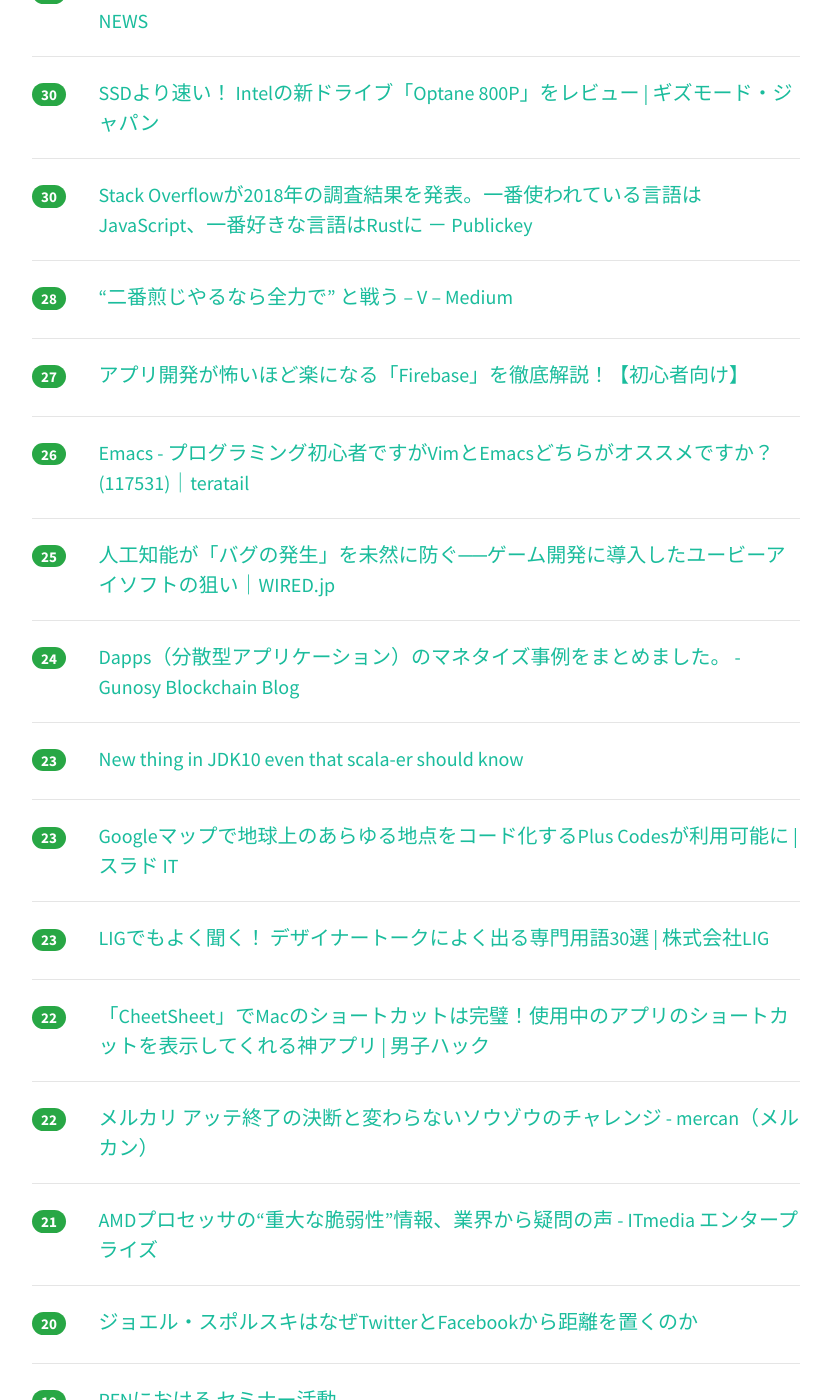
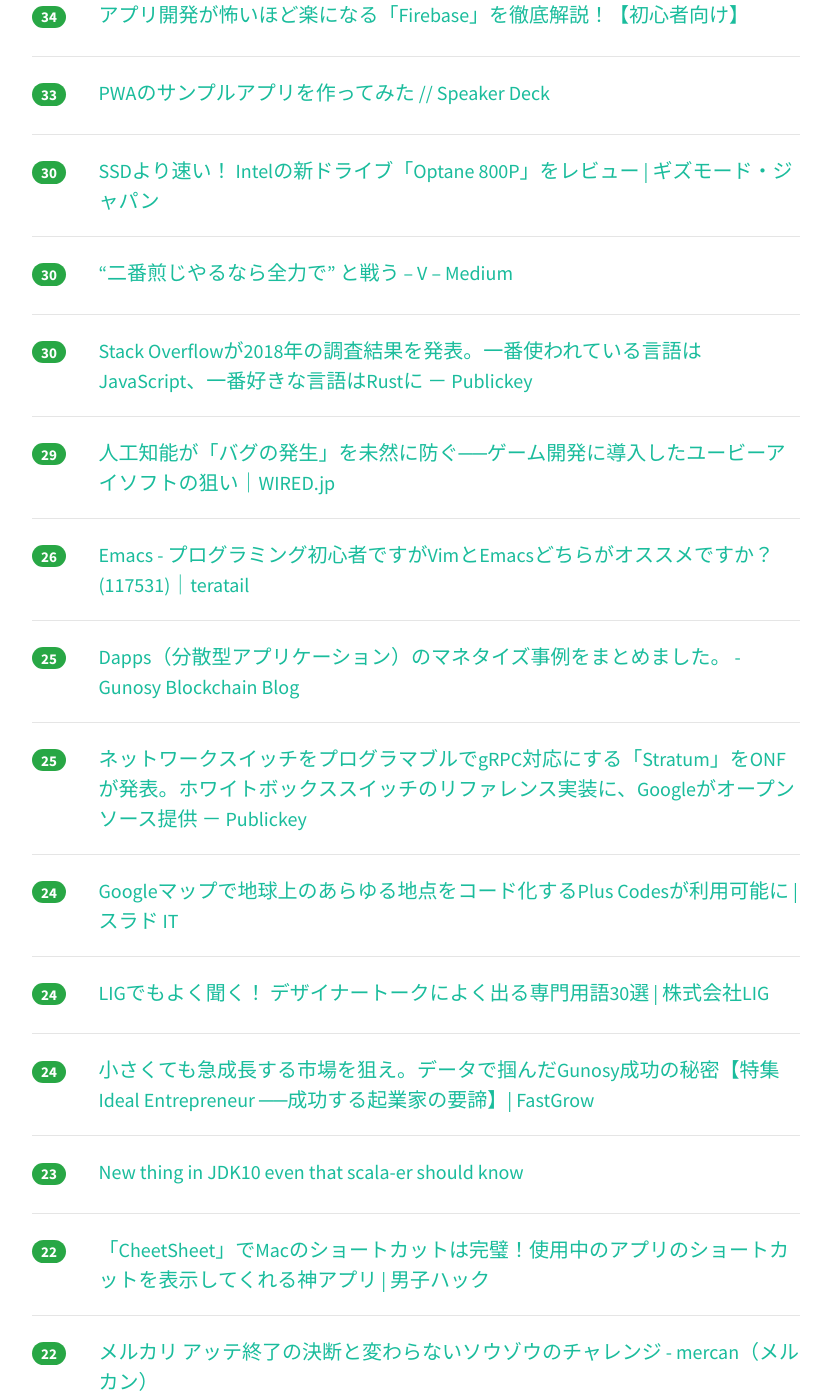
Before and after one commit to yatta47/hatena-matome-site, a Jekyll site: the page built from _posts/2018-03-19-hatena.md, in a window 1280 px wide and 1400 px high, scrolled down 2660 px. Shown: the whole window, without its empty margins (224-1053 px from the left). Built offline with Jekyll 4.4.1, drawn with Linux system fonts in a browser that asks for light colours; nearby versions of some CDN libraries; some of the changed text lies outside the part shown.

Commit message:
Updated 2018-03-19

```diff
--- a/_posts/2018-03-19-hatena.md
+++ b/_posts/2018-03-19-hatena.md
@@ -1,13 +1,13 @@
 ---
 layout: post
 title:  "2018-03-19 はてぶIT"
-date:   2018-03-19 18:03:12
+date:   2018-03-19 19:03:08
 tags: [it-hotentry]
 ---
-47 件のデータあり
+50 件のデータあり
 
 <hr><div class="row">
-<div class="col-1"><span class="badge badge-pill badge-success h2">486</span></div>
+<div class="col-1"><span class="badge badge-pill badge-success h2">500</span></div>
 <div class="col-11"><a href='http://hagex.hatenadiary.jp/entry/2018/03/19/032731' target='_blank'>田端信太郎氏による「#ZOZOTOWN春の乞食祭り」が開催される - Hagex-day info</a></div>
 </div>
 <hr>
@@ -22,43 +22,48 @@ tags: [it-hotentry]
 </div>
 <hr>
 <div class="row">
-<div class="col-1"><span class="badge badge-pill badge-success h2">261</span></div>
+<div class="col-1"><span class="badge badge-pill badge-success h2">276</span></div>
 <div class="col-11"><a href='https://qiita.com/sugiyamath/items/69047b6667256034fa5e' target='_blank'>形態素解析ツールの比較 (NLP2018) - Qiita</a></div>
 </div>
 <hr>
 <div class="row">
-<div class="col-1"><span class="badge badge-pill badge-success h2">222</span></div>
+<div class="col-1"><span class="badge badge-pill badge-success h2">267</span></div>
+<div class="col-11"><a href='http://nein37.hatenablog.com/entry/2018/03/19/010720' target='_blank'>Android開発をする上で知っておいてほしいなと思うこと - こやまカニ大好き</a></div>
+</div>
+<hr>
+<div class="row">
+<div class="col-1"><span class="badge badge-pill badge-success h2">240</span></div>
 <div class="col-11"><a href='https://internet.watch.impress.co.jp/docs/column/shimizu/1110337.html' target='_blank'>「AI」すごいぜ！　メールから自動で請求書作成にノンプログラミングでチャレンジした話【イニシャルB】 - INTERNET Watch</a></div>
 </div>
 <hr>
 <div class="row">
-<div class="col-1"><span class="badge badge-pill badge-success h2">216</span></div>
-<div class="col-11"><a href='http://nein37.hatenablog.com/entry/2018/03/19/010720' target='_blank'>Android開発をする上で知っておいてほしいなと思うこと - こやまカニ大好き</a></div>
-</div>
-<hr>
-<div class="row">
-<div class="col-1"><span class="badge badge-pill badge-success h2">209</span></div>
+<div class="col-1"><span class="badge badge-pill badge-success h2">211</span></div>
 <div class="col-11"><a href='http://kabumatome.doorblog.jp/archives/65910918.html' target='_blank'>情報を最速で伝える岡三マン、政治的発言のノイズ増加が市場参加者に不評 : 市況かぶ全力２階建</a></div>
 </div>
 <hr>
 <div class="row">
-<div class="col-1"><span class="badge badge-pill badge-success h2">146</span></div>
+<div class="col-1"><span class="badge badge-pill badge-success h2">157</span></div>
 <div class="col-11"><a href='http://blog.rokuzeudon.com/entry/textlint-app-install' target='_blank'>ブログ投稿前の文章チェックに、無料のアプリtextlint-appが便利です - LOGzeudon</a></div>
 </div>
 <hr>
 <div class="row">
-<div class="col-1"><span class="badge badge-pill badge-success h2">83</span></div>
+<div class="col-1"><span class="badge badge-pill badge-success h2">132</span></div>
 <div class="col-11"><a href='https://note.mu/marketing/n/nd7f1c6292667' target='_blank'>女子高生が語る「LINEからインスタDM」に会話の途中で移動する理由。用途における「メッセージアプリの分散化」と受験期にスナチャがつかわれる話。｜アプリマーケティング研究所｜note</a></div>
 </div>
 <hr>
 <div class="row">
-<div class="col-1"><span class="badge badge-pill badge-success h2">70</span></div>
+<div class="col-1"><span class="badge badge-pill badge-success h2">84</span></div>
 <div class="col-11"><a href='https://coliss.com/articles/build-websites/operation/css/css-quirks-oddities-and-advanced-tips.html' target='_blank'>CSSの作業効率がアップする、少し高度な使い方のまとめ | コリス</a></div>
 </div>
 <hr>
 <div class="row">
-<div class="col-1"><span class="badge badge-pill badge-success h2">60</span></div>
+<div class="col-1"><span class="badge badge-pill badge-success h2">62</span></div>
 <div class="col-11"><a href='https://www.codexa.net/machine-learning-books/' target='_blank'>【保存版】エンジニアが機械学習を学ぶために読むべき厳選書籍3冊【機械学習 入門書】</a></div>
+</div>
+<hr>
+<div class="row">
+<div class="col-1"><span class="badge badge-pill badge-success h2">59</span></div>
+<div class="col-11"><a href='http://www.itmedia.co.jp/news/articles/1803/19/news056.html' target='_blank'>東大松尾研、データサイエンティスト育成講座の演習を無料公開 - ITmedia NEWS</a></div>
 </div>
 <hr>
 <div class="row">
@@ -67,23 +72,23 @@ tags: [it-hotentry]
 </div>
 <hr>
 <div class="row">
-<div class="col-1"><span class="badge badge-pill badge-success h2">55</span></div>
-<div class="col-11"><a href='http://www.itmedia.co.jp/news/articles/1803/19/news056.html' target='_blank'>東大松尾研、データサイエンティスト育成講座の演習を無料公開 - ITmedia NEWS</a></div>
-</div>
-<hr>
-<div class="row">
 <div class="col-1"><span class="badge badge-pill badge-success h2">54</span></div>
 <div class="col-11"><a href='https://qiita.com/progrhyme/items/c85d28eb18359f3f50d9' target='_blank'>NginxのアクセスログをJSON形式で出力する - Qiita</a></div>
 </div>
 <hr>
 <div class="row">
-<div class="col-1"><span class="badge badge-pill badge-success h2">52</span></div>
+<div class="col-1"><span class="badge badge-pill badge-success h2">54</span></div>
 <div class="col-11"><a href='http://techblog.scouter.co.jp/entry/2018/03/19/115229' target='_blank'>Web サイト制作にこそ Nuxt.js がベストマッチである理由 - SCOUTER開発者ブログ</a></div>
 </div>
 <hr>
 <div class="row">
 <div class="col-1"><span class="badge badge-pill badge-success h2">48</span></div>
 <div class="col-11"><a href='https://qiita.com/osyoyu/items/80cf6441a0c33459791d' target='_blank'>nginx に実装された gRPC サポートを試してみる - Qiita</a></div>
+</div>
+<hr>
+<div class="row">
+<div class="col-1"><span class="badge badge-pill badge-success h2">47</span></div>
+<div class="col-11"><a href='http://uxmilk.jp/71610' target='_blank'>見落とされがちなアカウント概念のデザイン | UX MILK</a></div>
 </div>
 <hr>
 <div class="row">
@@ -98,17 +103,22 @@ tags: [it-hotentry]
 <hr>
 <div class="row">
 <div class="col-1"><span class="badge badge-pill badge-success h2">42</span></div>
-<div class="col-11"><a href='http://uxmilk.jp/71610' target='_blank'>見落とされがちなアカウント概念のデザイン | UX MILK</a></div>
-</div>
-<hr>
-<div class="row">
-<div class="col-1"><span class="badge badge-pill badge-success h2">37</span></div>
 <div class="col-11"><a href='https://qiita.com/Akira-Isegawa/items/45eaceb6c4c4cb7ef70d' target='_blank'>エンジニアの成長を阻む7つのパターン（まとめ記事） - Qiita</a></div>
 </div>
 <hr>
 <div class="row">
-<div class="col-1"><span class="badge badge-pill badge-success h2">36</span></div>
+<div class="col-1"><span class="badge badge-pill badge-success h2">38</span></div>
 <div class="col-11"><a href='http://tech.nikkeibp.co.jp/atcl/nxt/column/18/00138/031100028/' target='_blank'>平成とともに終わる、みずほ銀システム統合の特需 | 日経 xTECH（クロステック）</a></div>
+</div>
+<hr>
+<div class="row">
+<div class="col-1"><span class="badge badge-pill badge-success h2">38</span></div>
+<div class="col-11"><a href='http://weblab.t.u-tokyo.ac.jp/gci_contents/' target='_blank'>グローバル消費インテリジェンス寄附講座演習コンテンツ 公開ページ | 東京大学松尾研究室 - Matsuo Lab</a></div>
+</div>
+<hr>
+<div class="row">
+<div class="col-1"><span class="badge badge-pill badge-success h2">38</span></div>
+<div class="col-11"><a href='http://www.itmedia.co.jp/news/articles/1803/19/news079.html' target='_blank'>Alexa居酒屋、実証実験開始　音声で注文受付　「以上で」で確定 - ITmedia NEWS</a></div>
 </div>
 <hr>
 <div class="row">
@@ -117,18 +127,13 @@ tags: [it-hotentry]
 </div>
 <hr>
 <div class="row">
-<div class="col-1"><span class="badge badge-pill badge-success h2">33</span></div>
-<div class="col-11"><a href='https://speakerdeck.com/nazonohito51/pwafalsesanpuruapuriwozuo-tutemita' target='_blank'>PWAのサンプルアプリを作ってみた // Speaker Deck</a></div>
+<div class="col-1"><span class="badge badge-pill badge-success h2">34</span></div>
+<div class="col-11"><a href='https://career.levtech.jp/guide/knowhow/article/386/' target='_blank'>アプリ開発が怖いほど楽になる「Firebase」を徹底解説！【初心者向け】</a></div>
 </div>
 <hr>
 <div class="row">
-<div class="col-1"><span class="badge badge-pill badge-success h2">32</span></div>
-<div class="col-11"><a href='http://weblab.t.u-tokyo.ac.jp/gci_contents/' target='_blank'>グローバル消費インテリジェンス寄附講座演習コンテンツ 公開ページ | 東京大学松尾研究室 - Matsuo Lab</a></div>
-</div>
-<hr>
-<div class="row">
-<div class="col-1"><span class="badge badge-pill badge-success h2">32</span></div>
-<div class="col-11"><a href='http://www.itmedia.co.jp/news/articles/1803/19/news079.html' target='_blank'>Alexa居酒屋、実証実験開始　音声で注文受付　「以上で」で確定 - ITmedia NEWS</a></div>
+<div class="col-1"><span class="badge badge-pill badge-success h2">33</span></div>
+<div class="col-11"><a href='https://speakerdeck.com/nazonohito51/pwafalsesanpuruapuriwozuo-tutemita' target='_blank'>PWAのサンプルアプリを作ってみた // Speaker Deck</a></div>
 </div>
 <hr>
 <div class="row">
@@ -138,17 +143,17 @@ tags: [it-hotentry]
 <hr>
 <div class="row">
 <div class="col-1"><span class="badge badge-pill badge-success h2">30</span></div>
+<div class="col-11"><a href='https://medium.com/@voluntas/235b66969160' target='_blank'>“二番煎じやるなら全力で” と戦う – V – Medium</a></div>
+</div>
+<hr>
+<div class="row">
+<div class="col-1"><span class="badge badge-pill badge-success h2">30</span></div>
 <div class="col-11"><a href='http://www.publickey1.jp/blog/18/stack_overflow2018javascriptrust.html' target='_blank'>Stack Overflowが2018年の調査結果を発表。一番使われている言語はJavaScript、一番好きな言語はRustに － Publickey</a></div>
 </div>
 <hr>
 <div class="row">
-<div class="col-1"><span class="badge badge-pill badge-success h2">28</span></div>
-<div class="col-11"><a href='https://medium.com/@voluntas/235b66969160' target='_blank'>“二番煎じやるなら全力で” と戦う – V – Medium</a></div>
-</div>
-<hr>
-<div class="row">
-<div class="col-1"><span class="badge badge-pill badge-success h2">27</span></div>
-<div class="col-11"><a href='https://career.levtech.jp/guide/knowhow/article/386/' target='_blank'>アプリ開発が怖いほど楽になる「Firebase」を徹底解説！【初心者向け】</a></div>
+<div class="col-1"><span class="badge badge-pill badge-success h2">29</span></div>
+<div class="col-11"><a href='https://wired.jp/2018/03/19/ubisoft-commit-assist-ai/' target='_blank'>人工知能が「バグの発生」を未然に防ぐ──ゲーム開発に導入したユービーアイソフトの狙い｜WIRED.jp</a></div>
 </div>
 <hr>
 <div class="row">
@@ -158,27 +163,32 @@ tags: [it-hotentry]
 <hr>
 <div class="row">
 <div class="col-1"><span class="badge badge-pill badge-success h2">25</span></div>
-<div class="col-11"><a href='https://wired.jp/2018/03/19/ubisoft-commit-assist-ai/' target='_blank'>人工知能が「バグの発生」を未然に防ぐ──ゲーム開発に導入したユービーアイソフトの狙い｜WIRED.jp</a></div>
+<div class="col-11"><a href='http://blockchain.gunosy.io/entry/dapps-monetize' target='_blank'>Dapps（分散型アプリケーション）のマネタイズ事例をまとめました。 - Gunosy Blockchain Blog</a></div>
+</div>
+<hr>
+<div class="row">
+<div class="col-1"><span class="badge badge-pill badge-success h2">25</span></div>
+<div class="col-11"><a href='http://www.publickey1.jp/blog/18/grpcstratumonfgoogle.html' target='_blank'>ネットワークスイッチをプログラマブルでgRPC対応にする「Stratum」をONFが発表。ホワイトボックススイッチのリファレンス実装に、Googleがオープンソース提供 － Publickey</a></div>
 </div>
 <hr>
 <div class="row">
 <div class="col-1"><span class="badge badge-pill badge-success h2">24</span></div>
-<div class="col-11"><a href='http://blockchain.gunosy.io/entry/dapps-monetize' target='_blank'>Dapps（分散型アプリケーション）のマネタイズ事例をまとめました。 - Gunosy Blockchain Blog</a></div>
+<div class="col-11"><a href='https://it.srad.jp/story/18/03/18/0654219/' target='_blank'>Googleマップで地球上のあらゆる地点をコード化するPlus Codesが利用可能に | スラド IT</a></div>
+</div>
+<hr>
+<div class="row">
+<div class="col-1"><span class="badge badge-pill badge-success h2">24</span></div>
+<div class="col-11"><a href='https://liginc.co.jp/370204' target='_blank'>LIGでもよく聞く！ デザイナートークによく出る専門用語30選 | 株式会社LIG</a></div>
+</div>
+<hr>
+<div class="row">
+<div class="col-1"><span class="badge badge-pill badge-success h2">24</span></div>
+<div class="col-11"><a href='https://www.fastgrow.jp/articles/gunosy-fukushima' target='_blank'>小さくても急成長する市場を狙え。データで掴んだGunosy成功の秘密【特集 Ideal Entrepreneur ──成功する起業家の要諦】| FastGrow</a></div>
 </div>
 <hr>
 <div class="row">
 <div class="col-1"><span class="badge badge-pill badge-success h2">23</span></div>
 <div class="col-11"><a href='https://www.slideshare.net/nowokay/new-thing-in-jdk10-even-that-scalaer-should-know' target='_blank'>New thing in JDK10 even that scala-er should know</a></div>
-</div>
-<hr>
-<div class="row">
-<div class="col-1"><span class="badge badge-pill badge-success h2">23</span></div>
-<div class="col-11"><a href='https://it.srad.jp/story/18/03/18/0654219/' target='_blank'>Googleマップで地球上のあらゆる地点をコード化するPlus Codesが利用可能に | スラド IT</a></div>
-</div>
-<hr>
-<div class="row">
-<div class="col-1"><span class="badge badge-pill badge-success h2">23</span></div>
-<div class="col-11"><a href='https://liginc.co.jp/370204' target='_blank'>LIGでもよく聞く！ デザイナートークによく出る専門用語30選 | 株式会社LIG</a></div>
 </div>
 <hr>
 <div class="row">
@@ -217,6 +227,11 @@ tags: [it-hotentry]
 </div>
 <hr>
 <div class="row">
+<div class="col-1"><span class="badge badge-pill badge-success h2">17</span></div>
+<div class="col-11"><a href='https://togetter.com/li/1210001' target='_blank'>無断欠勤の多いスタッフがいたので徐々に週の出勤日を減らしていったら『週4日』で無断欠勤がなくなった「人は変わらないと割り切り、システムやルールを変えた方がうまく行く」 - Toget</a></div>
+</div>
+<hr>
+<div class="row">
 <div class="col-1"><span class="badge badge-pill badge-success h2">16</span></div>
 <div class="col-11"><a href='https://anond.hatelabo.jp/20180318192107' target='_blank'>Qiitaはカジュアルに無断転載する奴ばかりなのか</a></div>
 </div>
@@ -238,6 +253,6 @@ tags: [it-hotentry]
 <hr>
 <div class="row">
 <div class="col-1"><span class="badge badge-pill badge-success h2">14</span></div>
-<div class="col-11"><a href='https://togetter.com/li/1210001' target='_blank'>無断欠勤の多いスタッフがいたので徐々に週の出勤日を減らしていったら『週4日』で無断欠勤がなくなった「人は変わらないと割り切り、システムやルールを変えた方がうまく行く」 - Toget</a></div>
+<div class="col-11"><a href='http://twitter.com/problogger_jp/status/975592312133709824' target='_blank'>Blogger Watchdogさんのツイート: "高知のブロガー界隈で「おじいちゃん」によるレイプ未遂事件があった件と関係があるかどうか裏付けが待たれるところだが、昨日あたりまで掲載されていた</a></div>
 </div>
 <hr>
```
